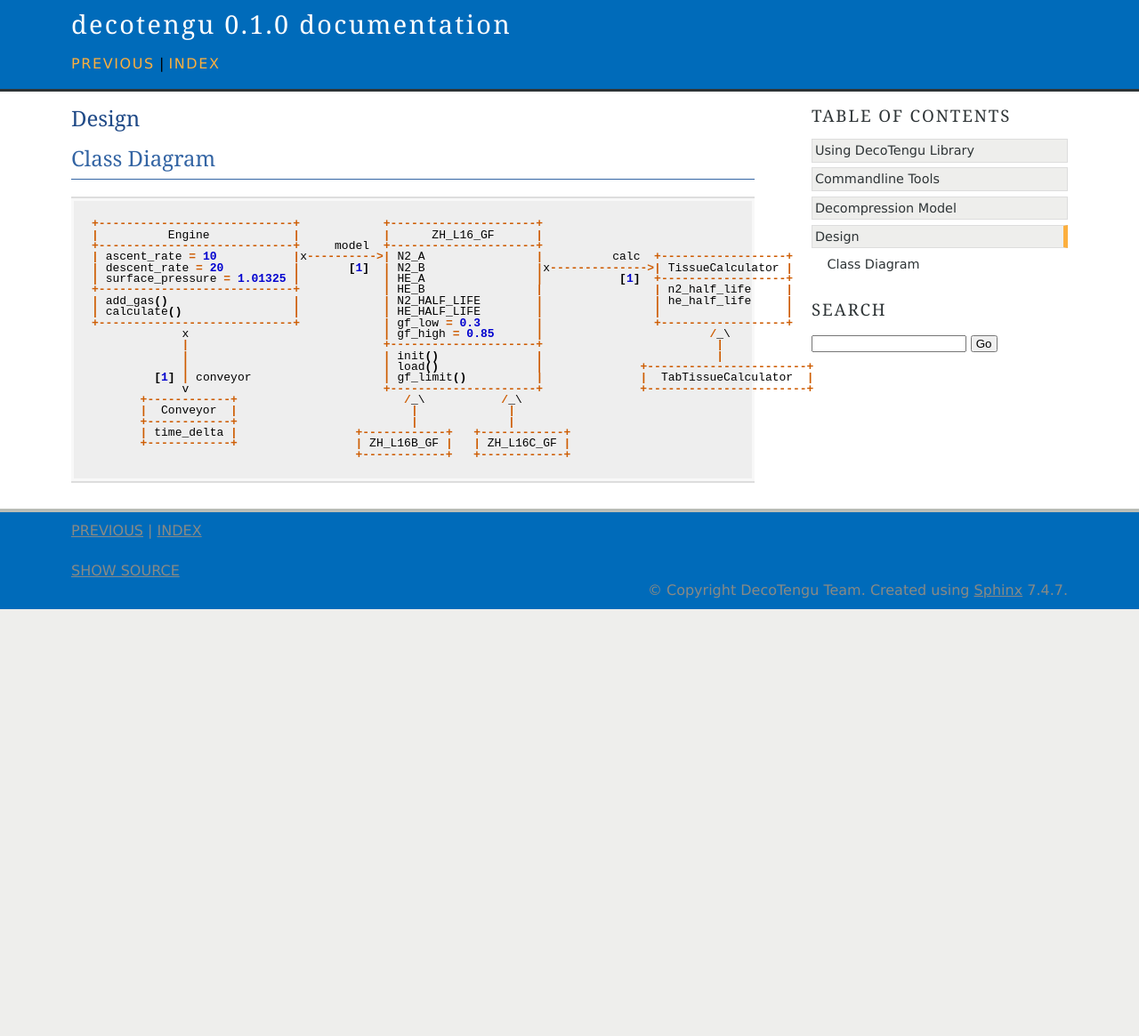
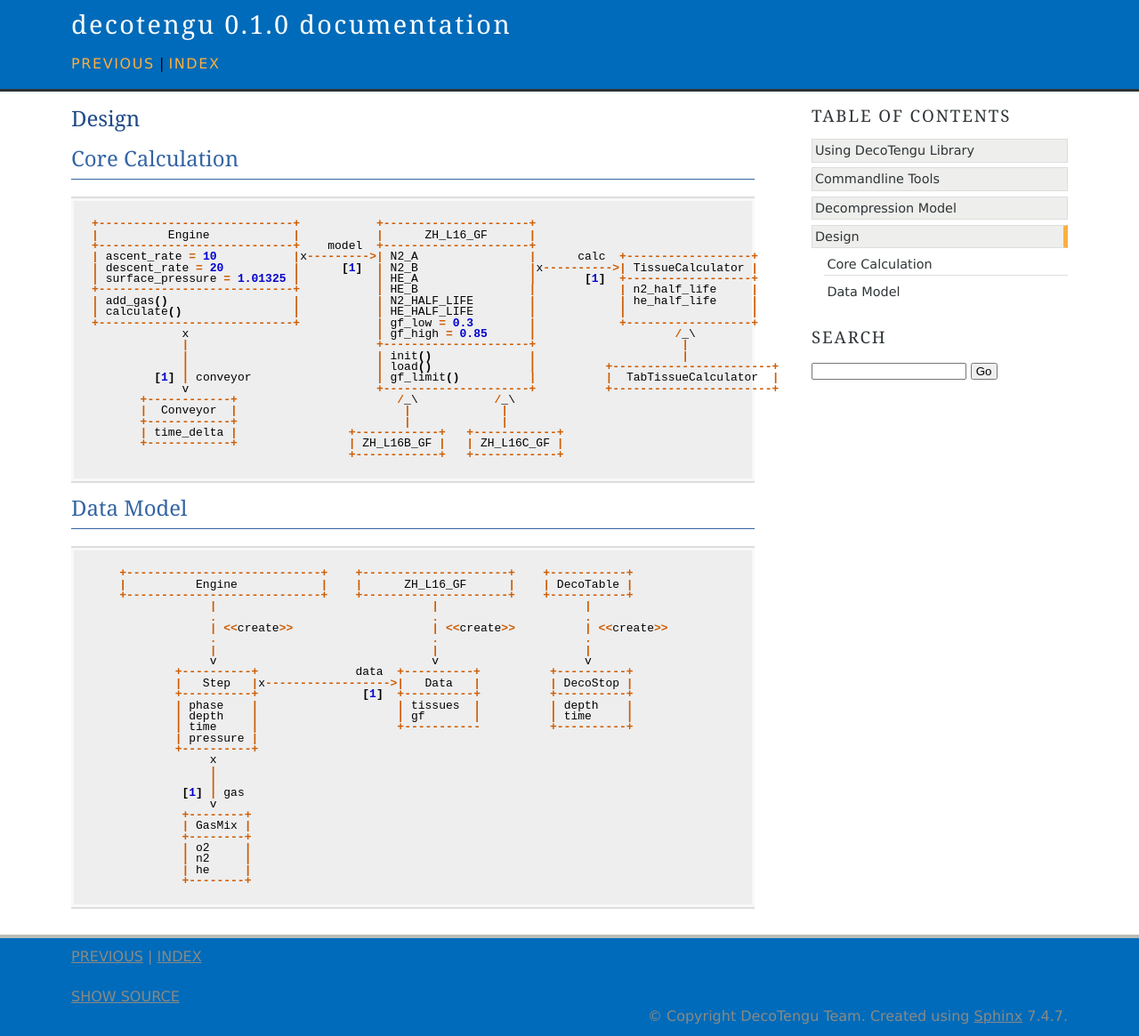
Before and after one commit to gully/decotengu, a Sphinx documentation site: the page built from doc/design.rst, in a window 1280 px wide. Shown: the whole page at 89% size. Built offline with Sphinx 7.4.7, drawn with Linux system fonts in a browser that asks for light colours; before the commit the page ends 900 px from its top, so only the background shows below that.

Commit message:
- added decotengu data model class diagram to design documentation

```diff
--- a/doc/design.rst
+++ b/doc/design.rst
@@ -1,30 +1,66 @@
 Design
 ======
 
-Class Diagram
--------------
+Core Calculation
+----------------
 .. code::
    :class: diagram
 
-   +----------------------------+            +---------------------+
-   |          Engine            |            |      ZH_L16_GF      |
-   +----------------------------+     model  +---------------------+
-   | ascent_rate = 10           |x---------->| N2_A                |          calc  +------------------+
-   | descent_rate = 20          |       [1]  | N2_B                |x-------------->| TissueCalculator |
-   | surface_pressure = 1.01325 |            | HE_A                |           [1]  +------------------+
-   +----------------------------+            | HE_B                |                | n2_half_life     |
-   | add_gas()                  |            | N2_HALF_LIFE        |                | he_half_life     |
-   | calculate()                |            | HE_HALF_LIFE        |                |                  |
-   +----------------------------+            | gf_low = 0.3        |                +------------------+
-                x                            | gf_high = 0.85      |                        /_\
-                |                            +---------------------+                         |
-                |                            | init()              |                         |
-                |                            | load()              |              +-----------------------+
-            [1] | conveyor                   | gf_limit()          |              |  TabTissueCalculator  |
-                v                            +---------------------+              +-----------------------+
-          +------------+                        /_\           /_\
-          |  Conveyor  |                         |             |
-          +------------+                         |             |
-          | time_delta |                 +------------+   +------------+
-          +------------+                 | ZH_L16B_GF |   | ZH_L16C_GF |
-                                         +------------+   +------------+
+   +----------------------------+           +---------------------+
+   |          Engine            |           |      ZH_L16_GF      |
+   +----------------------------+    model  +---------------------+
+   | ascent_rate = 10           |x--------->| N2_A                |      calc  +------------------+
+   | descent_rate = 20          |      [1]  | N2_B                |x---------->| TissueCalculator |
+   | surface_pressure = 1.01325 |           | HE_A                |       [1]  +------------------+
+   +----------------------------+           | HE_B                |            | n2_half_life     |
+   | add_gas()                  |           | N2_HALF_LIFE        |            | he_half_life     |
+   | calculate()                |           | HE_HALF_LIFE        |            |                  |
+   +----------------------------+           | gf_low = 0.3        |            +------------------+
+                x                           | gf_high = 0.85      |                    /_\
+                |                           +---------------------+                     |
+                |                           | init()              |                     |
+                |                           | load()              |          +-----------------------+
+            [1] | conveyor                  | gf_limit()          |          |  TabTissueCalculator  |
+                v                           +---------------------+          +-----------------------+
+          +------------+                       /_\           /_\
+          |  Conveyor  |                        |             |
+          +------------+                        |             |
+          | time_delta |                +------------+   +------------+
+          +------------+                | ZH_L16B_GF |   | ZH_L16C_GF |
+                                        +------------+   +------------+
+
+
+Data Model
+----------
+.. code::
+   :class: diagram
+
+       +----------------------------+    +---------------------+    +-----------+
+       |          Engine            |    |      ZH_L16_GF      |    | DecoTable |
+       +----------------------------+    +---------------------+    +-----------+
+                    |                               |                     |
+                    .                               .                     .
+                    | <<create>>                    | <<create>>          | <<create>>
+                    .                               .                     .
+                    |                               |                     |
+                    v                               v                     v
+               +----------+              data  +----------+          +----------+
+               |   Step   |x------------------>|   Data   |          | DecoStop |
+               +----------+               [1]  +----------+          +----------+
+               | phase    |                    | tissues  |          | depth    |
+               | depth    |                    | gf       |          | time     |
+               | time     |                    +-----------          +----------+
+               | pressure |
+               +----------+
+                    x
+                    |
+                    |
+                [1] | gas
+                    v
+                +--------+
+                | GasMix |
+                +--------+
+                | o2     |
+                | n2     |
+                | he     |
+                +--------+
```
